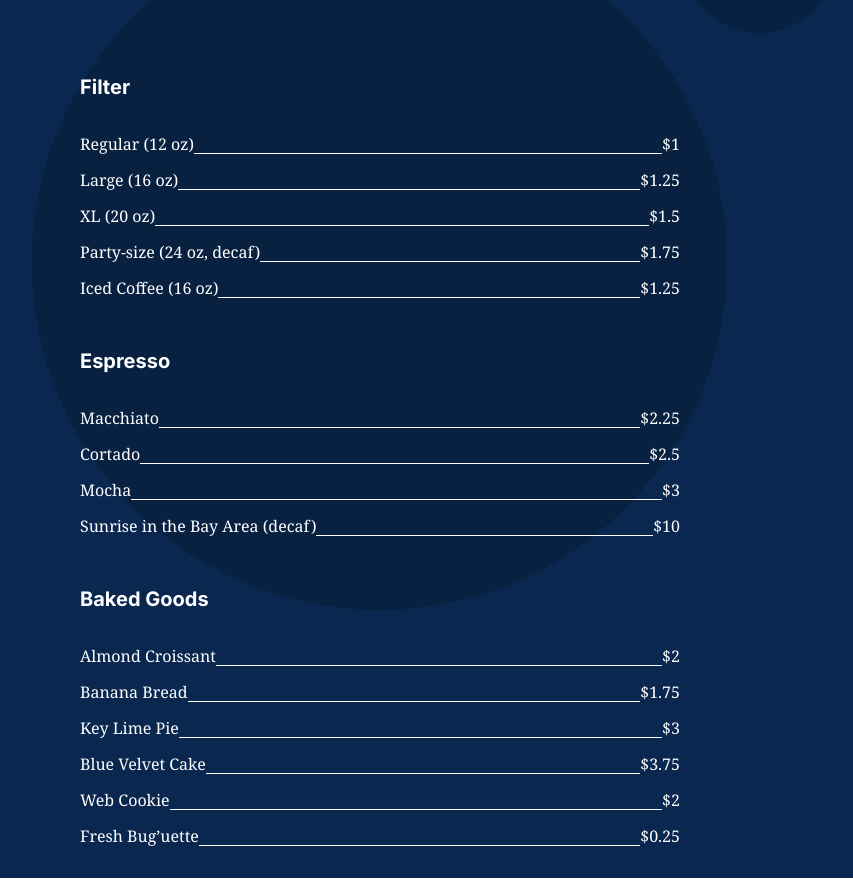
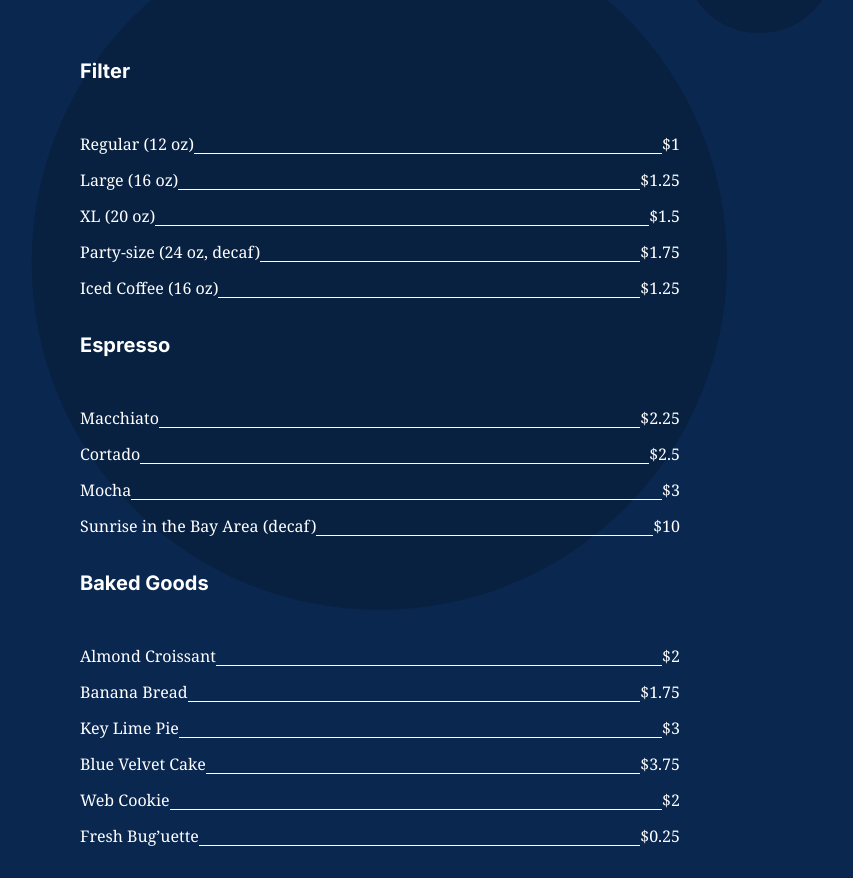
Before and after one commit to SamPage4427/se_project_coffeeshop, a plain HTML site: page index.html in a window 1280 px wide. Shown: the part 1080-1961 px from the top of the page, without its empty margins (260-1113 px from the left). Drawn offline with Linux system fonts and the light colour scheme.

Commit message:
fixed heading issues in index.html and in menu.css

```diff
--- a/blocks/menu.css
+++ b/blocks/menu.css
@@ -53,9 +53,13 @@
   margin: 100px;
 }
 
+.menu__card_list {
+  display: flex;
+  flex-direction: column;
+}
+
 .card {
   padding: 0;
-  box-sizing: border-box;
   width: 600px;
   max-width: 600px;
 }
@@ -67,6 +71,7 @@
   font-size: 20px;
   line-height: 30px;
   margin: 0 0 32px;
+  padding: 0;
 }
 
 .card__list-item {
@@ -77,6 +82,7 @@
   font-size: 16px;
   line-height: 20px;
   margin: 0 0 16px;
+  padding: 0;
 }
 
 .card__list-divider {
--- a/index.html
+++ b/index.html
@@ -78,8 +78,9 @@
           </p>
         </div>
         <div class="menu__cards">
+          <div class="menu__card_list">
+            <h3 class="card__title">Filter</h3>
             <ul class="card">
-            <h3 class="card__title">Filter</h3>
               <li class="card__list-item">
                 Regular (12 oz)
                 <span class="card__list-divider"></span>
@@ -106,8 +107,10 @@
                 $1.25
               </li>
             </ul>
+          </div>
+          <div class="menu__card_list">
+            <h4 class="card__title">Espresso</h4>
             <ul class="card">
-            <h3 class="card__title">Espresso</h3>
               <li class="card__list-item">
                 Macchiato
                 <span class="card__list-divider"></span>
@@ -129,8 +132,10 @@
                 $10
               </li>
             </ul>
+          </div>
+          <div class="menu__card_list">
+            <h4 class="card__title">Baked Goods</h4>
             <ul class="card">
-            <h3 class="card__title">Baked Goods</h3>
               <li class="card__list-item">
                 Almond Croissant
                 <span class="card__list-divider"></span>
@@ -162,6 +167,7 @@
                 $0.25
               </li>
             </ul>
+          </div>
         </div>
       </section>
       <section class="recipes" id="recipes">
```
Lines whose indentation alone changed are shown as unchanged.
